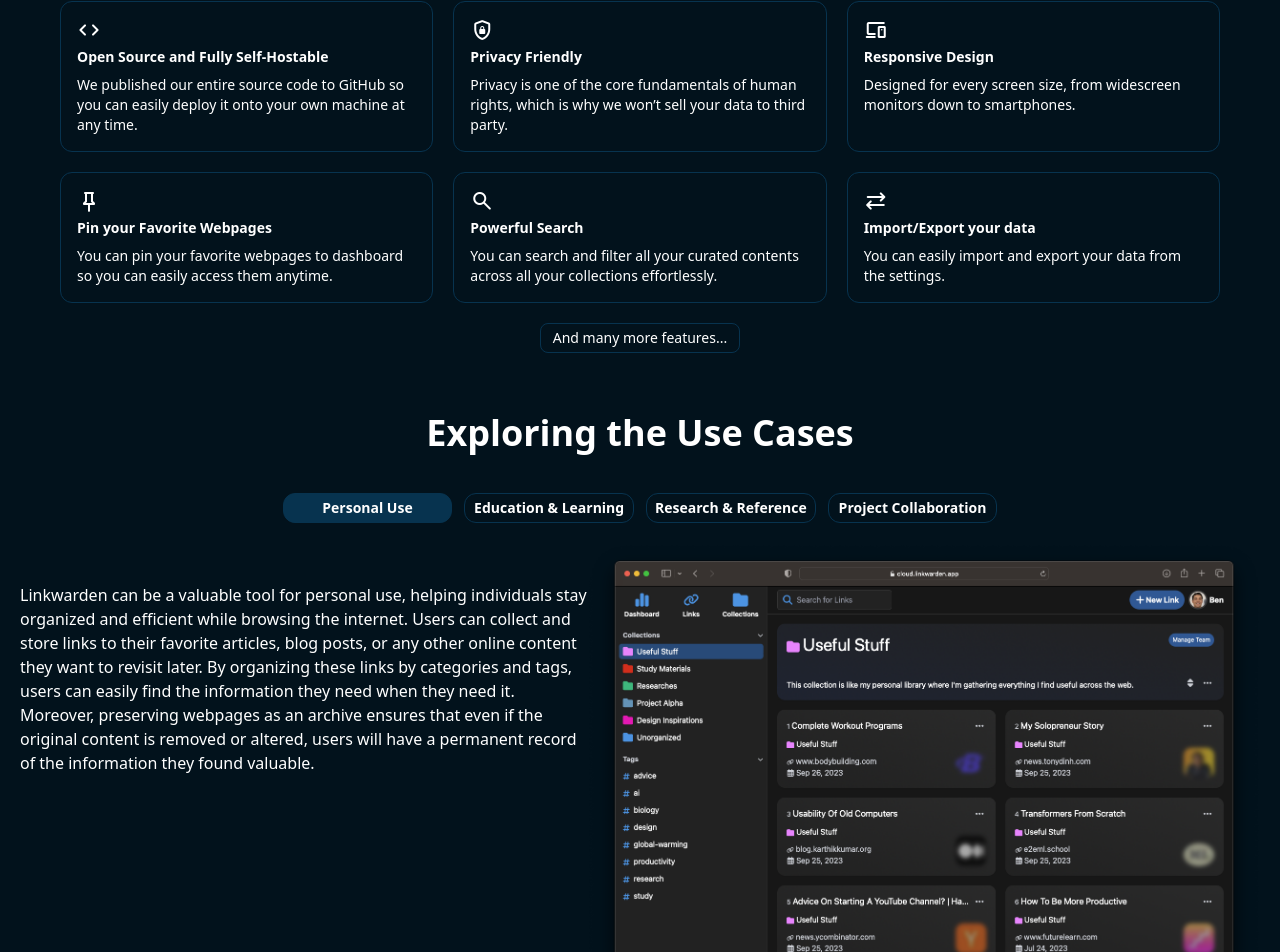
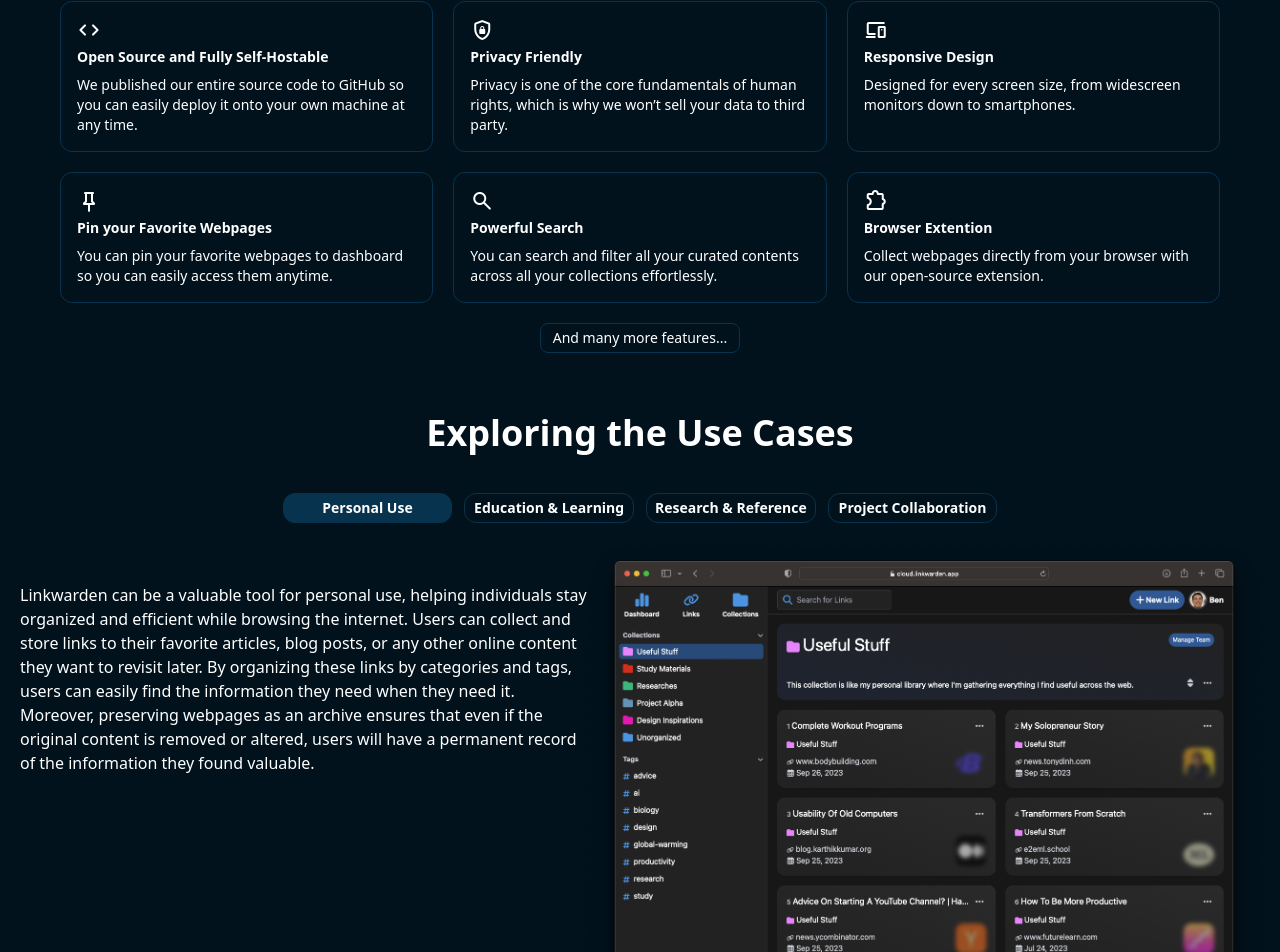
Before and after one commit to linkwarden/website, a Next.js app: page /website/ in a window 1280 px wide. Shown: the part 3006-3958 px from the top of the page. Built offline with nearby package versions, Linux system fonts and the light colour scheme.

Commit message:
minor change to the feature highlights

```diff
--- a/components/Homepage/Features.tsx
+++ b/components/Homepage/Features.tsx
@@ -218,9 +218,10 @@ export default function Features() {
                 your collections effortlessly.
               </p>
             </ShortendFeatures>
-            <ShortendFeatures icon="sync_alt" title="Import/Export your data">
+            <ShortendFeatures icon="extension" title="Browser Extention">
               <p>
-                You can easily import and export your data from the settings.
+                Collect webpages directly from your browser with our open-source
+                extension.
               </p>
             </ShortendFeatures>
           </div>
```
